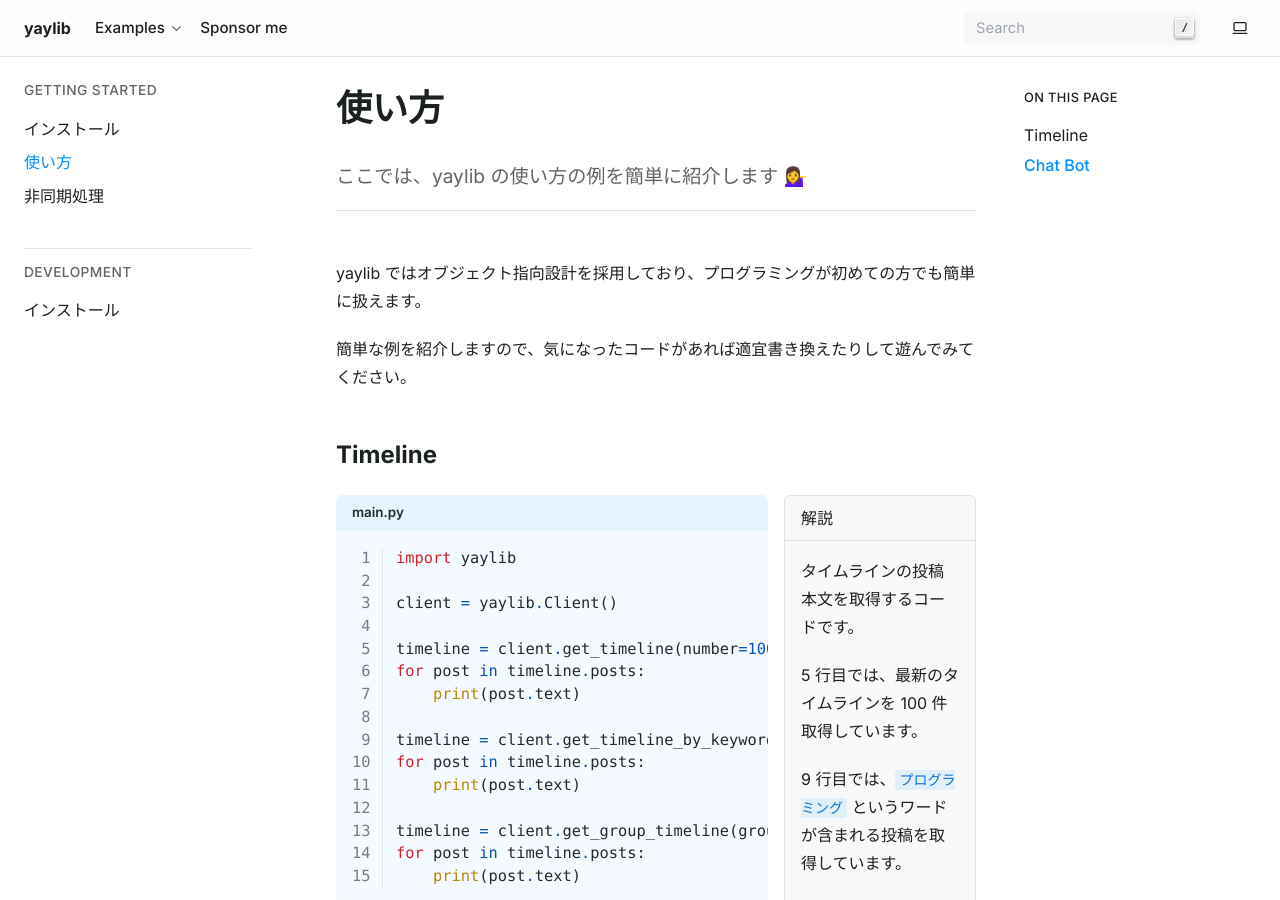
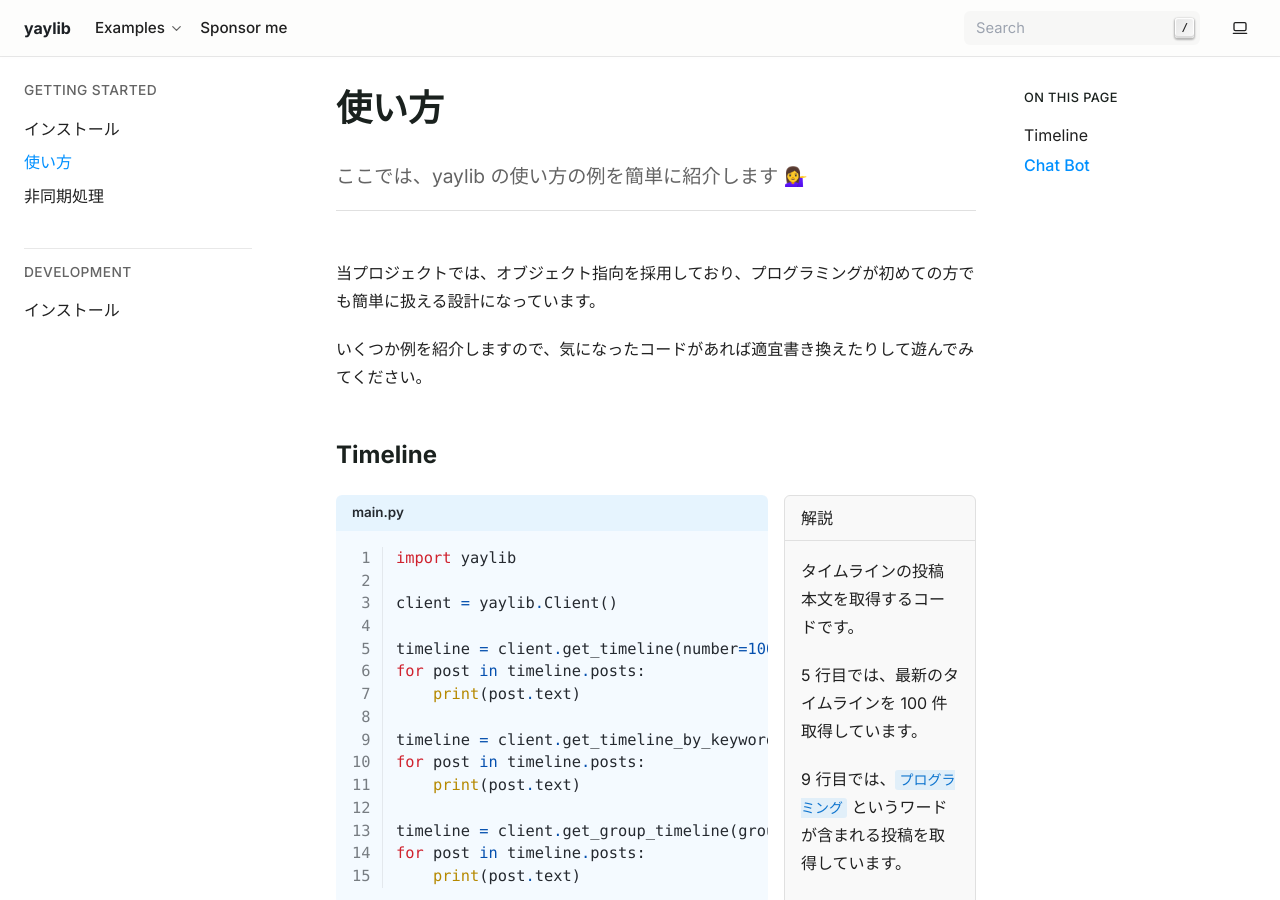
Before and after one commit to ekkx/yaylib, a Sphinx documentation site: the page built from docs/demo.rst, in a window 1280 px wide and 900 px high. Built offline with Sphinx 7.4.7, drawn with Linux system fonts in a browser that asks for light colours.

```diff
--- a/docs/demo.rst
+++ b/docs/demo.rst
@@ -9,9 +9,9 @@
 
 ----
 
-yaylib ではオブジェクト指向設計を採用しており、プログラミングが初めての方でも簡単に扱えます。
+当プロジェクトでは、オブジェクト指向を採用しており、プログラミングが初めての方でも簡単に扱える設計になっています。
 
-簡単な例を紹介しますので、気になったコードがあれば適宜書き換えたりして遊んでみてください。
+いくつか例を紹介しますので、気になったコードがあれば適宜書き換えたりして遊んでみてください。
 
 Timeline
 --------
--- a/docs/index.rst
+++ b/docs/index.rst
@@ -1,5 +1,5 @@
 :layout: landing
-:description: 好きでつながるバーチャルワールド - Yay!（イェイ）API ライブラリ 🛠️
+:description: 好きでつながるバーチャルワールド - Yay!（イェイ）API ライブラリ 📚
 
 yaylib
 ======
```
Also changed, not shown: docs/404.rst (deleted, +0 -7 lines).
